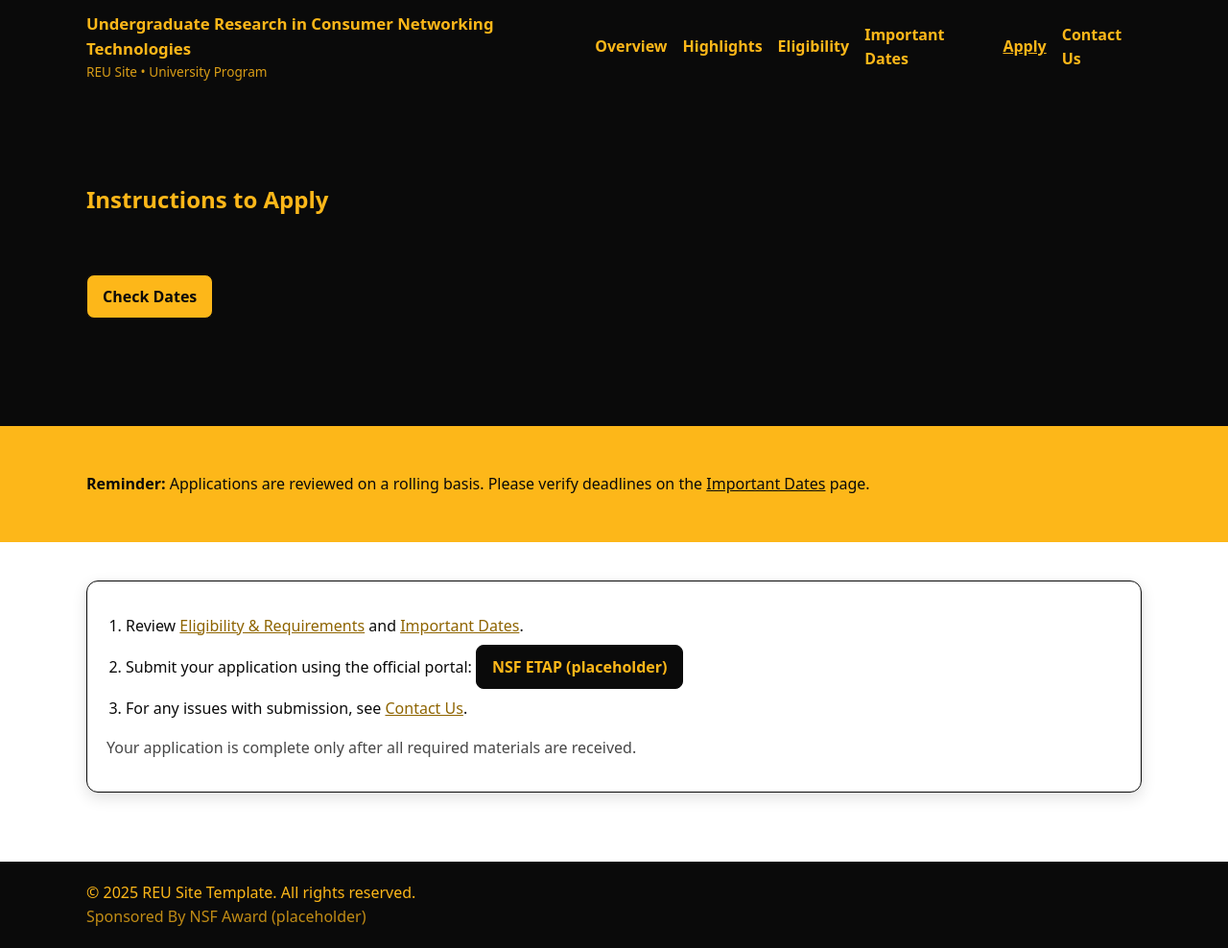
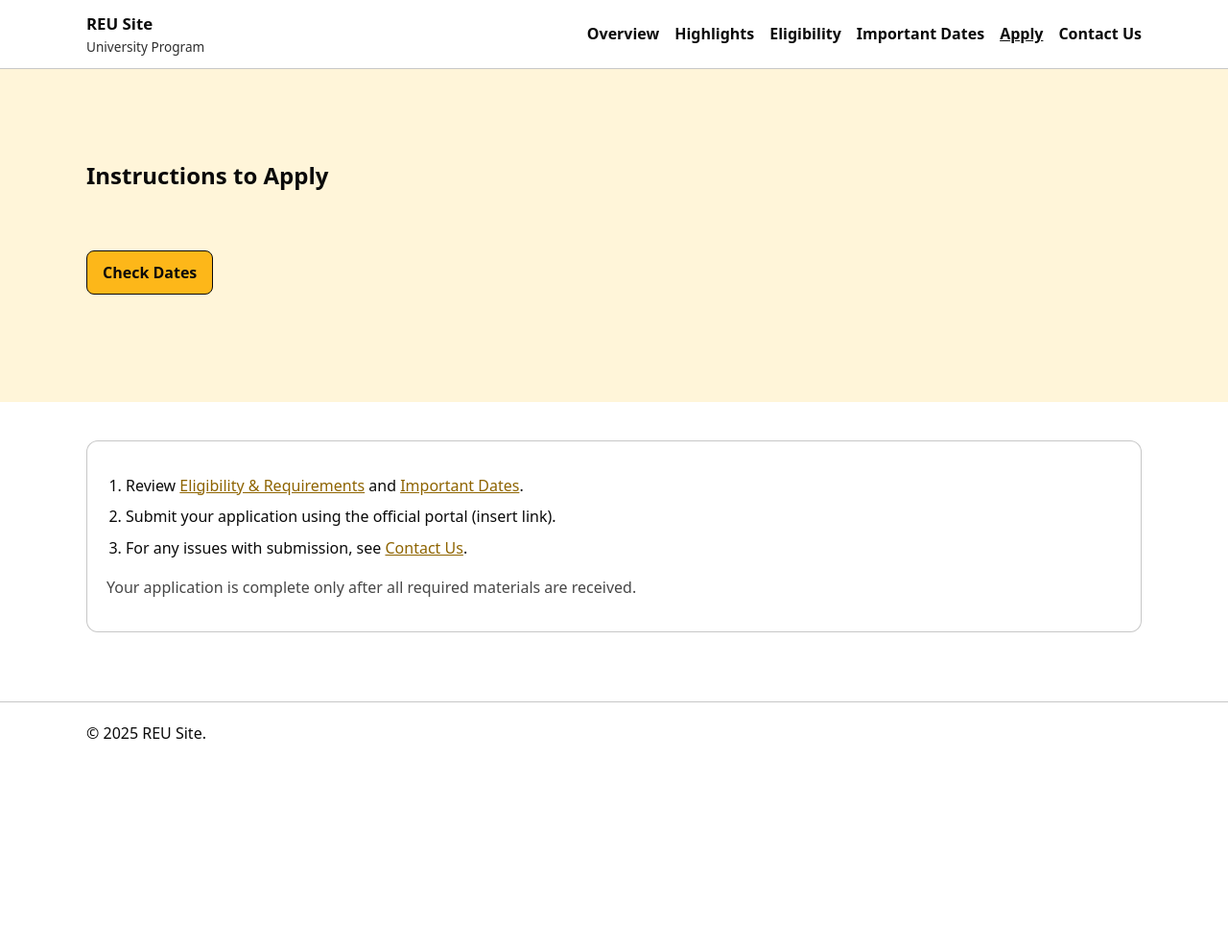
Before and after one commit to mitra001/ires-site, a plain HTML site: page Apply.html in a window 1280 px wide. Shown: the whole page at 96% size. After the commit the page ends 800 px from the top, so only its background shows below. Drawn offline with Linux system fonts and the light colour scheme.

Commit message:
Update Apply.html

```diff
--- a/Apply.html
+++ b/Apply.html
@@ -4,20 +4,15 @@
   <meta charset="utf-8">
   <meta name="viewport" content="width=device-width, initial-scale=1">
   <title>Apply • REU Site</title>
-  <!-- Base layout styles -->
   <link rel="stylesheet" href="assets/css/style.css">
-  <!-- Theme overrides (Mizzou Gold & Black) -->
-  <link rel="stylesheet" href="assets/styles.css">
-  <meta name="theme-color" content="#0A0A0A">
 </head>
 <body>
-  <!-- Header (Apply active) -->
-  <header class="header navbar--black">
+  <header class="header navbar--light">
     <div class="container navbar" role="navigation" aria-label="Main">
       <a class="brand" href="index.html" aria-label="Site home">
         <div>
-          <div class="brand__title text-gold">Undergraduate Research in Consumer Networking Technologies</div>
-          <small class="brand__subtitle">REU Site • University Program</small>
+          <div class="brand__title">REU Site</div>
+          <small class="brand__subtitle">University Program</small>
         </div>
       </a>
       <button id="navToggle" class="nav-toggle" aria-label="Toggle menu">☰</button>
@@ -26,38 +21,25 @@
         <a href="Highlights.html">Highlights</a>
         <a href="Eligibility.html">Eligibility</a>
         <a href="Dates.html">Important Dates</a>
-        <a href="Apply.html" class="active">Apply</a>
+        <a class="active" href="Apply.html">Apply</a>
         <a href="Contact.html">Contact Us</a>
       </nav>
     </div>
   </header>
 
-  <!-- Hero: black background with Mizzou Gold text -->
-  <section class="hero bg-black">
+  <section class="hero section--highlight">
     <div class="container wrap">
-      <h1 class="text-gold">Instructions to Apply</h1>
-      <div class="section">
-        <a class="btn btn--gold" href="Dates.html">Check Dates</a>
-      </div>
-    </div>
-  </section>
-
-  <!-- Optional callout: Mizzou Gold background with black text -->
-  <section class="bg-gold">
-    <div class="container wrap">
-      <p class="text-black"><strong>Reminder:</strong> Applications are reviewed on a rolling basis. Please verify deadlines on the <a href="Dates.html" class="text-black">Important Dates</a> page.</p>
+      <h1>Instructions to Apply</h1>
+      <div class="section"><a class="btn btn--gold" href="Dates.html">Check Dates</a></div>
     </div>
   </section>
 
   <main class="section">
     <div class="container grid">
-      <div class="col-12 card card--accent">
+      <div class="col-12 card">
         <ol class="list">
           <li>Review <a href="Eligibility.html">Eligibility &amp; Requirements</a> and <a href="Dates.html">Important Dates</a>.</li>
-          <li>
-            Submit your application using the official portal:
-            <a class="btn btn--black" href="#" aria-disabled="true">NSF ETAP (placeholder)</a>
-          </li>
+          <li>Submit your application using the official portal (insert link).</li>
           <li>For any issues with submission, see <a href="Contact.html">Contact Us</a>.</li>
         </ol>
         <p class="muted">Your application is complete only after all required materials are received.</p>
@@ -65,14 +47,11 @@
     </div>
   </main>
 
-  <!-- Footer: black background with Mizzou Gold text -->
-  <footer class="footer footer--black">
+  <footer class="footer footer--light">
     <div class="container">
-      <div>&copy; <span id="year"></span> REU Site Template. All rights reserved.</div>
-      <div class="muted">Sponsored By <span class="badge">NSF Award (placeholder)</span></div>
+      <div>&copy; <span id="year"></span> REU Site.</div>
     </div>
   </footer>
-
   <script src="assets/js/main.js"></script>
 </body>
 </html>
```
